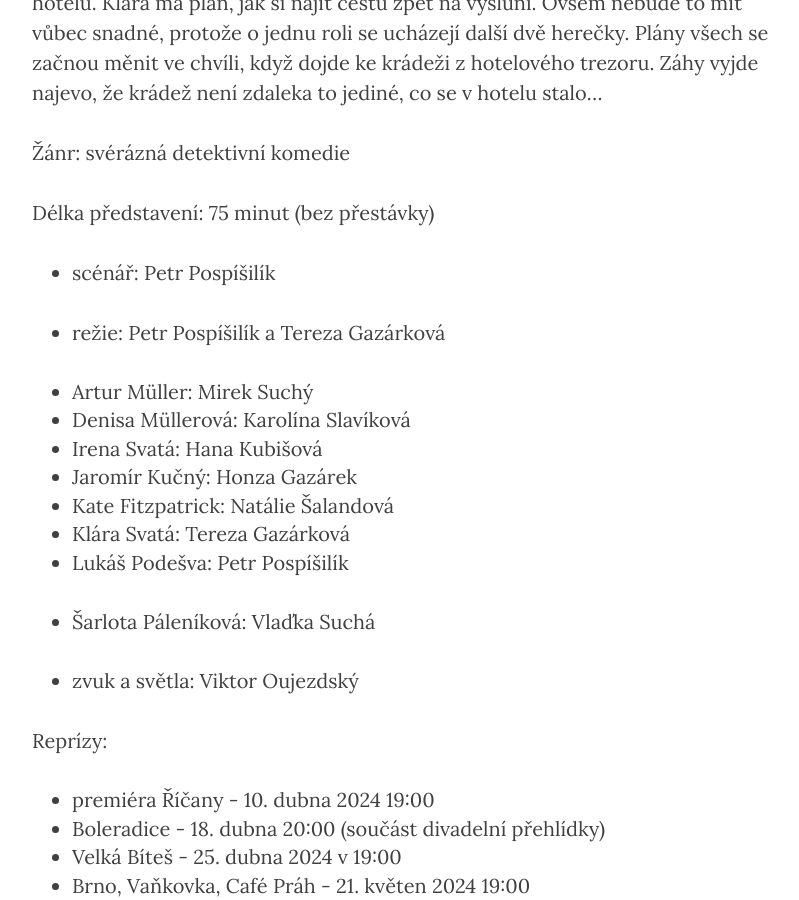
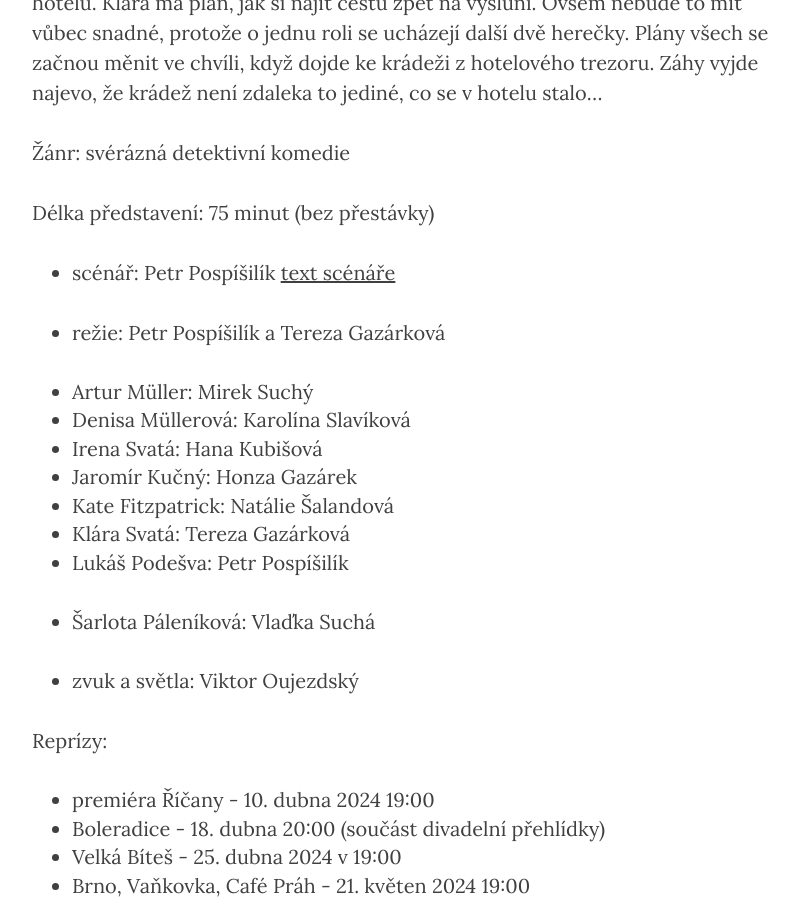
Before and after one commit to xsuchy/pozpatku, a Jekyll site: the page built from _posts/2024-02-24-zlocin-v-harmonii.markdown, in a window 1280 px wide and 900 px high, scrolled down 565 px. Shown: the whole window, without its empty margins (233-1032 px from the left). Built offline with Jekyll 4.4.1, drawn with Linux system fonts in a browser that asks for light colours; nearby versions of some CDN libraries.

Commit message:
pridat link na scenar

```diff
--- a/_posts/2024-02-24-zlocin-v-harmonii.markdown
+++ b/_posts/2024-02-24-zlocin-v-harmonii.markdown
@@ -12,7 +12,7 @@ Po neúspěšném pokusu dobýt Hollywood se do České republiky vrací herečk
 
 Délka představení: 75 minut (bez přestávky)
 
- * scénář: Petr Pospíšilík
+ * scénář: Petr Pospíšilík [text scénáře](https://docs.google.com/document/d/1Jh_ym6n6SF2YmHUIwESqNxogReSYjUR9O0Kk4VSvR78/edit?usp=sharing)
 
  * režie: Petr Pospíšilík a Tereza Gazárková
 
```
